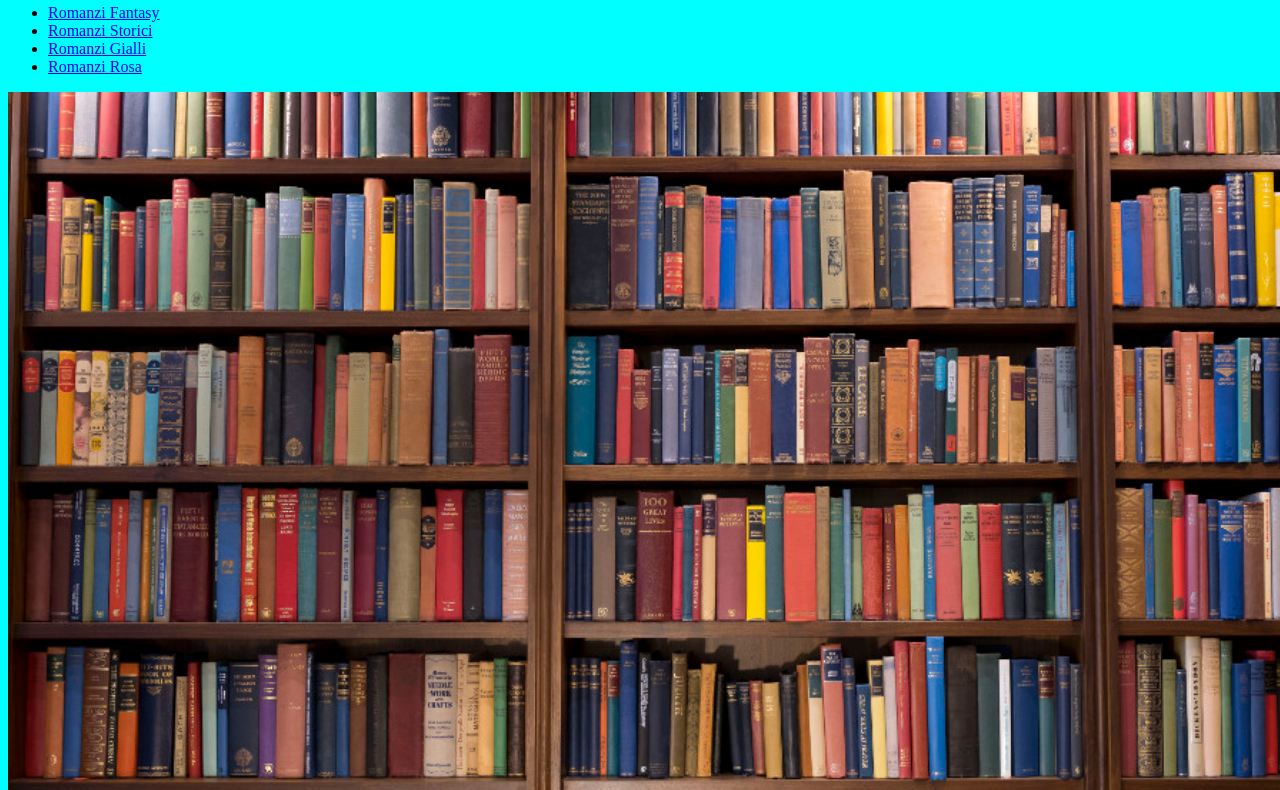
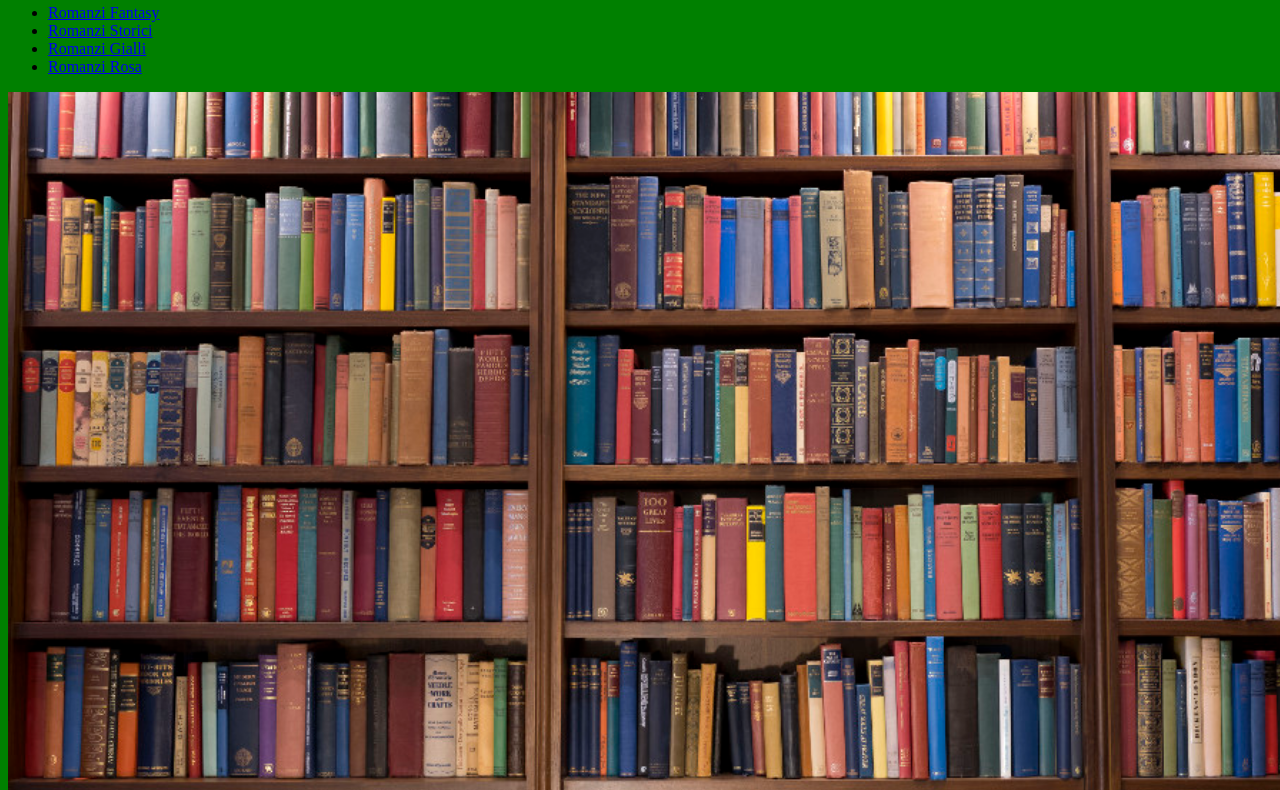
Before and after one commit to Xavidima98/Html-, a plain HTML site: page file.html in a window 1280 px wide. Shown: the part 524-1314 px from the top of the page. Drawn offline with Linux system fonts and the light colour scheme.

Commit message:
colore sfondo

```diff
--- a/css/style.css
+++ b/css/style.css
@@ -1 +1 @@
-body{background: 		#00FFFF;}
+body{background: green
```
